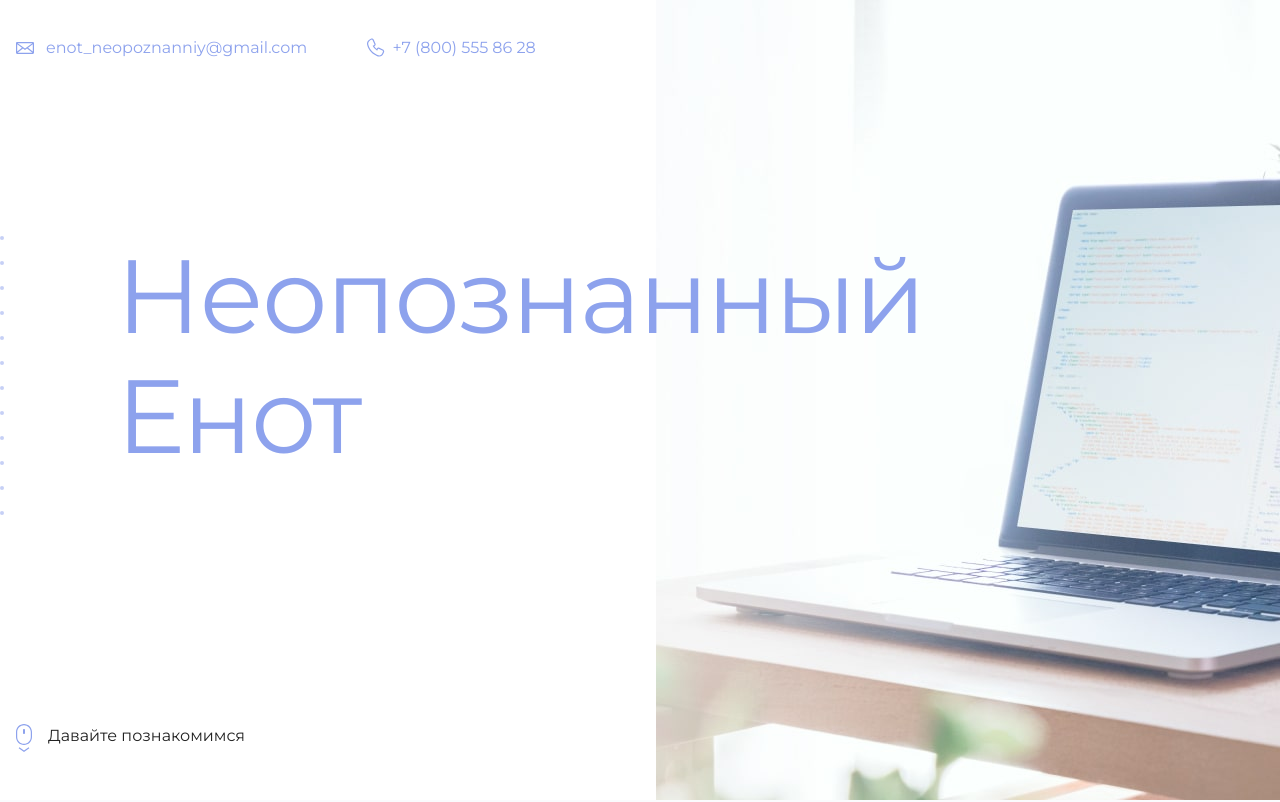
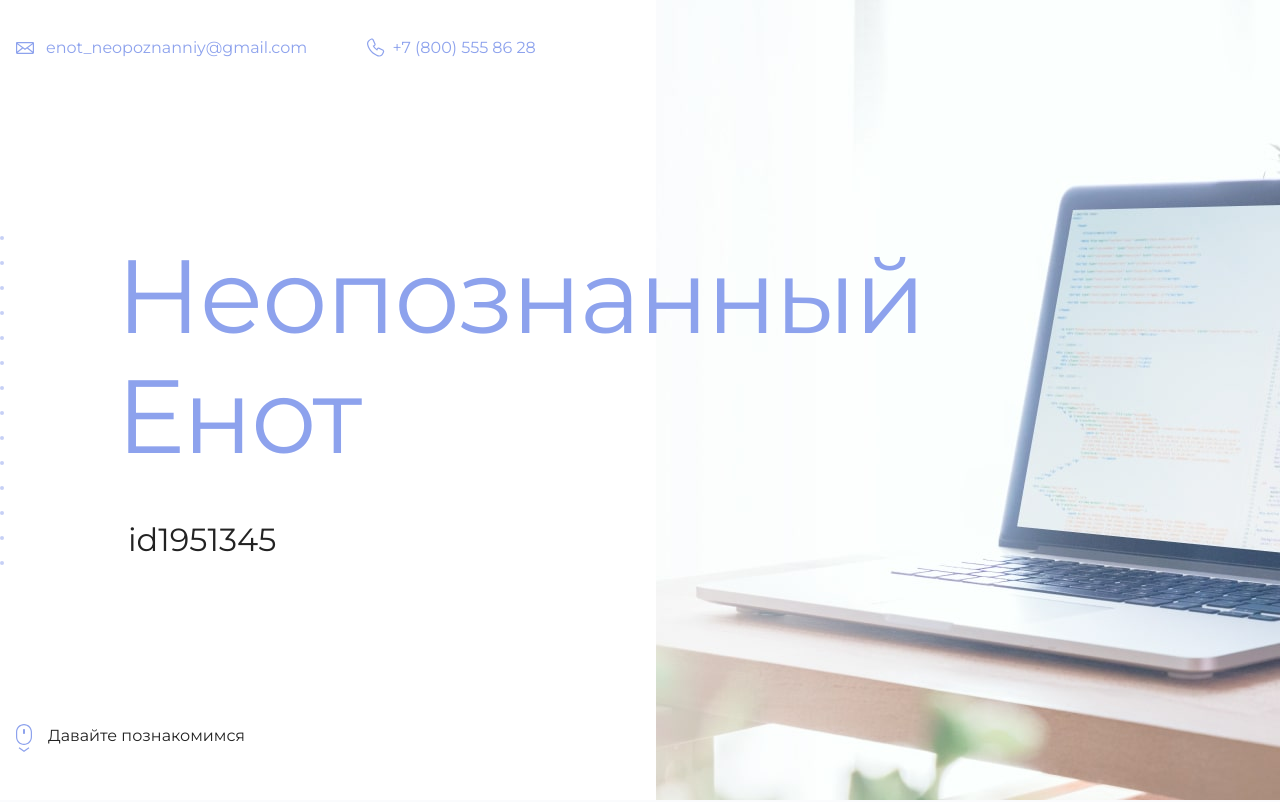
Before and after one commit to darksonok/mysite, a plain HTML site: page index.html in a window 1280 px wide. Shown: the top 802 px of the page. Drawn offline with Linux system fonts and the light colour scheme.

Commit message:
Update index.html

```diff
--- a/index.html
+++ b/index.html
@@ -19,7 +19,7 @@
       <section class="hero-image">
         <div class="container">
           <h1 class="heading">Неопознанный Енот</h1>
-          <p><!-- Тут ваш id на сайте Академии --></p>
+          <p>id1951345</p>
         </div>
       </section>
 
```
